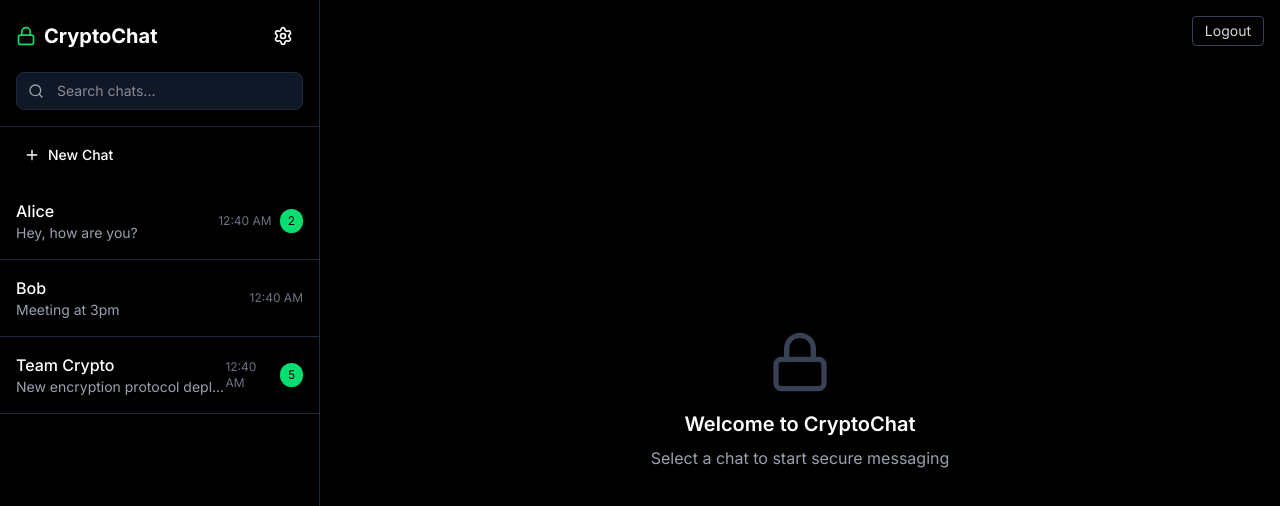
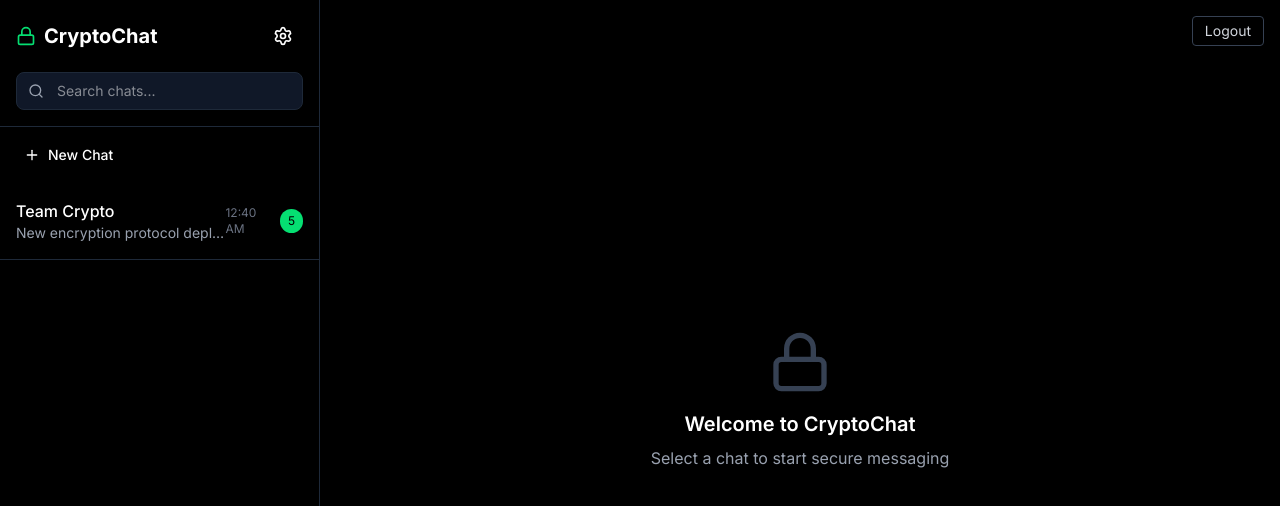
Before and after one commit to usafdev/cryptochat, a Next.js app: page /chat in a window 1280 px wide. Shown: the top 506 px of the page. Built offline with nearby package versions, Linux system fonts and the light colour scheme; sample sign-in values are in the browser's storage.

Commit message:
Removed bob/alice initial chats

```diff
--- a/src/app/chat/page.tsx
+++ b/src/app/chat/page.tsx
@@ -37,25 +37,7 @@ const uid = () => `${Date.now().toString(36)}-${Math.random().toString(36).slice
 // Seed data
 const now = new Date();
 const initialChatMessages: ChatMessages = {
-  "1": [
-    {
-      id: uid(),
-      content: "Hey, how are you?",
-      sender: "Alice",
-      timestamp: now,
-      isOwn: false,
-    },
-  ],
-  "2": [
-    {
-      id: uid(),
-      content: "Meeting at 3pm",
-      sender: "Bob",
-      timestamp: now,
-      isOwn: false,
-    },
-  ],
-  "3": [
+  "team": [
     {
       id: uid(),
       content: "New encryption protocol deployed",
@@ -68,24 +50,10 @@ const initialChatMessages: ChatMessages = {
 
 const initialChats: Chat[] = [
   {
-    id: "1",
-    name: "Alice",
-    lastMessage: initialChatMessages["1"][0].content,
-    timestamp: initialChatMessages["1"][0].timestamp,
-    unread: 2,
-  },
-  {
-    id: "2",
-    name: "Bob",
-    lastMessage: initialChatMessages["2"][0].content,
-    timestamp: initialChatMessages["2"][0].timestamp,
-    unread: 0,
-  },
-  {
-    id: "3",
+    id: "team",
     name: "Team Crypto",
-    lastMessage: initialChatMessages["3"][0].content,
-    timestamp: initialChatMessages["3"][0].timestamp,
+    lastMessage: initialChatMessages["team"][0].content,
+    timestamp: initialChatMessages["team"][0].timestamp,
     unread: 5,
   },
 ];
```
